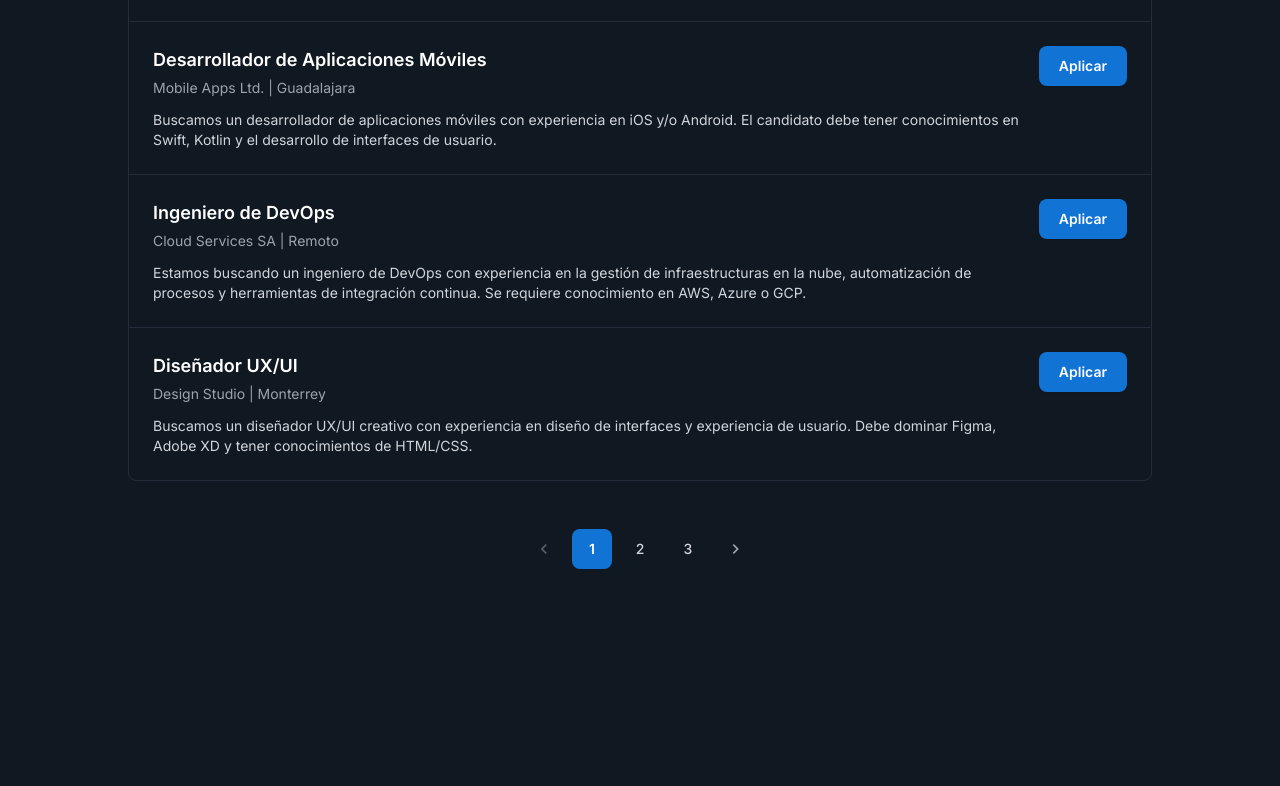
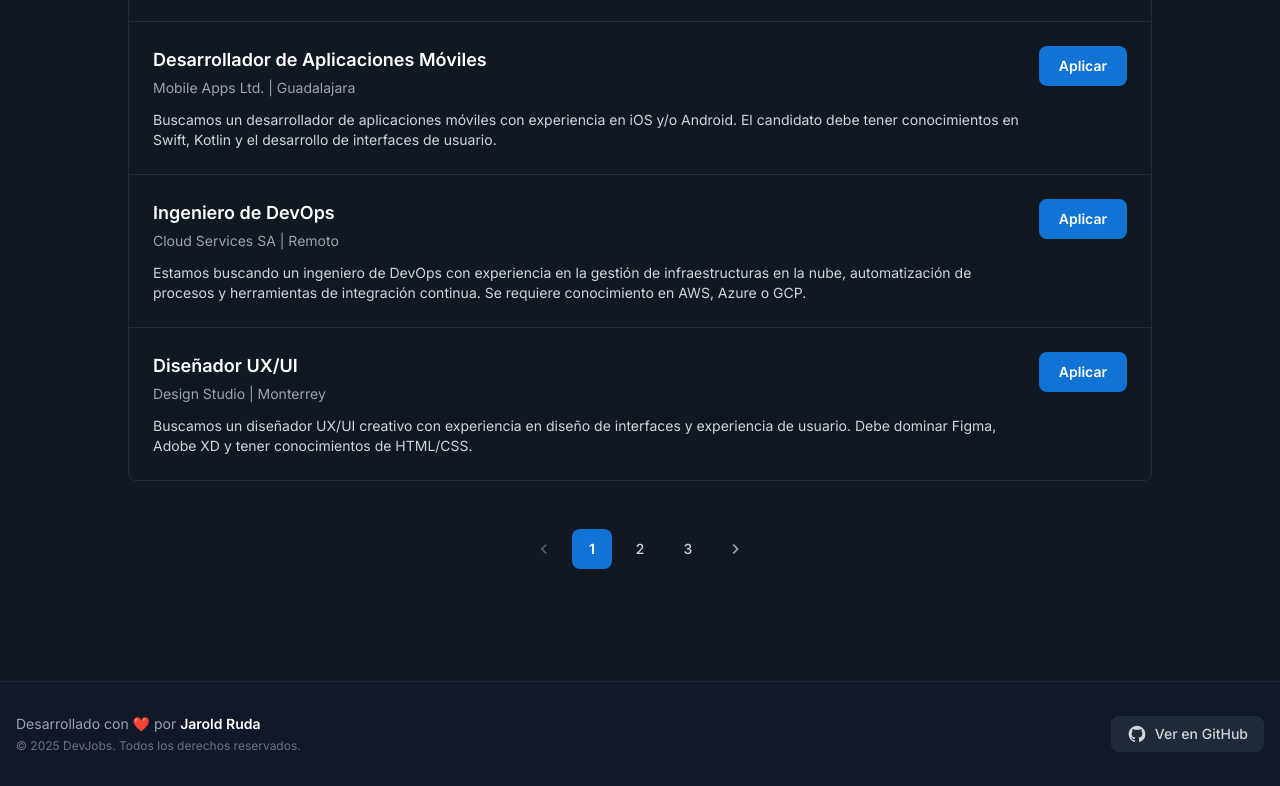
Before and after one commit to jarold-creator/devjobs-pagina-empleos, a plain HTML site: page search results.html in a window 1280 px wide. Shown: the part 716-1502 px from the top of the page. Before the commit the page ends 1333 px from the top, so only its background shows below. Drawn offline with nearby package versions, Linux system fonts and the light colour scheme.

Commit message:
Agregado footer profesional con información del desarrollador

```diff
--- a/search results.html
+++ b/search results.html
@@ -399,6 +399,35 @@
                 </div>
             </div>
         </main>
+
+        <!-- Footer -->
+        <footer class="mt-16 border-t border-gray-200 dark:border-gray-800 bg-white dark:bg-gray-900">
+            <div class="container mx-auto px-4 py-8">
+                <div class="flex flex-col md:flex-row items-center justify-between gap-4">
+                    <div class="text-center md:text-left">
+                        <p class="text-gray-600 dark:text-gray-400 text-sm">
+                            Desarrollado con ❤️ por <span class="font-semibold text-gray-900 dark:text-white">Jarold
+                                Ruda</span>
+                        </p>
+                        <p class="text-gray-500 dark:text-gray-500 text-xs mt-1">
+                            © 2025 DevJobs. Todos los derechos reservados.
+                        </p>
+                    </div>
+                    <div class="flex items-center gap-4">
+                        <a href="https://github.com/jarold-creator/devjobs-pagina-empleos" target="_blank"
+                            rel="noopener noreferrer"
+                            class="inline-flex items-center gap-2 px-4 py-2 rounded-lg bg-gray-100 dark:bg-gray-800 hover:bg-gray-200 dark:hover:bg-gray-700 transition-colors text-sm font-medium text-gray-700 dark:text-gray-300">
+                            <svg class="w-5 h-5" fill="currentColor" viewBox="0 0 24 24" aria-hidden="true">
+                                <path fill-rule="evenodd"
+                                    d="M12 2C6.477 2 2 6.484 2 12.017c0 4.425 2.865 8.18 6.839 9.504.5.092.682-.217.682-.483 0-.237-.008-.868-.013-1.703-2.782.605-3.369-1.343-3.369-1.343-.454-1.158-1.11-1.466-1.11-1.466-.908-.62.069-.608.069-.608 1.003.07 1.531 1.032 1.531 1.032.892 1.53 2.341 1.088 2.91.832.092-.647.35-1.088.636-1.338-2.22-.253-4.555-1.113-4.555-4.951 0-1.093.39-1.988 1.029-2.688-.103-.253-.446-1.272.098-2.65 0 0 .84-.27 2.75 1.026A9.564 9.564 0 0112 6.844c.85.004 1.705.115 2.504.337 1.909-1.296 2.747-1.027 2.747-1.027.546 1.379.202 2.398.1 2.651.64.7 1.028 1.595 1.028 2.688 0 3.848-2.339 4.695-4.566 4.943.359.309.678.92.678 1.855 0 1.338-.012 2.419-.012 2.747 0 .268.18.58.688.482A10.019 10.019 0 0022 12.017C22 6.484 17.522 2 12 2z"
+                                    clip-rule="evenodd" />
+                            </svg>
+                            Ver en GitHub
+                        </a>
+                    </div>
+                </div>
+            </div>
+        </footer>
     </div>
 </body>
 
```
